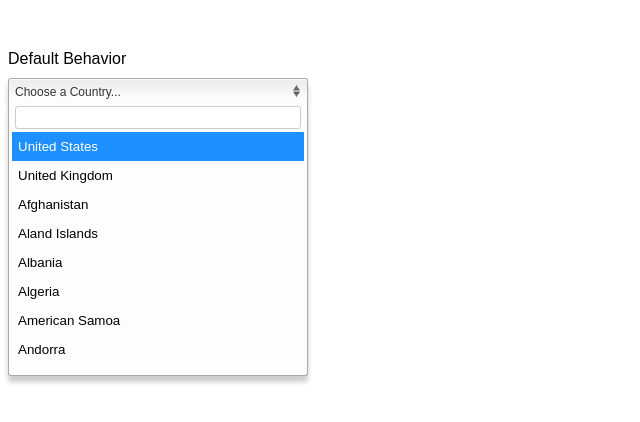
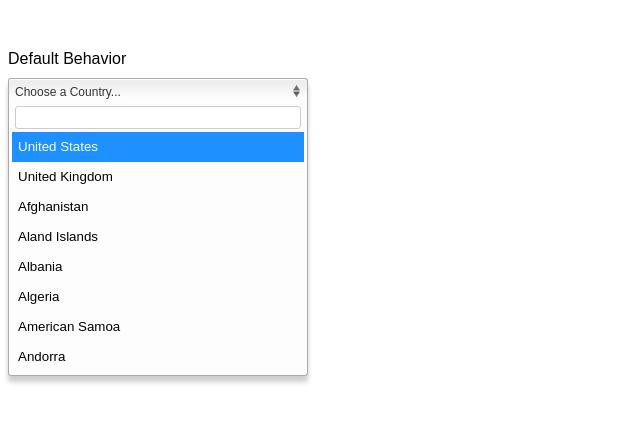
Before and after one commit to jchild3rs/selectr, a website: page demo/index.html in a window 1280 px wide. Both pictures are taken after a click on the link "Choose a Country...". Shown: the whole page, without its empty margins (0-640 px from the left). Drawn offline with Linux system fonts and the light colour scheme.

Commit message:
few IE specific tweaks

```diff
--- a/src/Selectr.js
+++ b/src/Selectr.js
@@ -271,8 +271,8 @@
       gutter = this.settings.multiple ? 1 : 0;
       next = this.wrap.find(".selectr-active");
       resultList = this.wrap.find(".selectr-results");
-      currentScrollTop = resultList.scrollTop() + resultList.height();
-      selectedHeight = (next.index() + gutter) * next.height();
+      currentScrollTop = resultList.scrollTop() + resultList.outerHeight();
+      selectedHeight = (next.index() + gutter) * next.outerHeight();
       offset = selectedHeight - currentScrollTop;
       if (selectedHeight > currentScrollTop) {
         return resultList.scrollTop(resultList.scrollTop() + offset);
@@ -386,7 +386,7 @@
     Selectr.prototype.addSelection = function() {
       var pill, search, selectedItem, val;
       selectedItem = this.wrap.find(".selectr-item.selectr-active");
-      if (selectedItem.hasClass("selectr-selected")) {
+      if (selectedItem.hasClass("selectr-selected") || selectedItem.hasClass("selectr-disabled")) {
         return;
       }
       val = selectedItem.data("value");
@@ -469,7 +469,7 @@
       } else {
         button = $("<button />", {
           type: "button"
-        }).html(row.text);
+        }).html("<span>" + row.text + "</span>");
         li = $("<li />").append(button).data({
           value: row.value,
           selected: row.selected,
--- a/src/Selectr.scss
+++ b/src/Selectr.scss
@@ -82,6 +82,7 @@ $text-color: #333;
   .selectr-item {
     position: relative;
     width: 100%;
+    height: 30px;
     font-size: 12px;
     @include box-sizing(border-box);
     &:hover, &.selectr-active {
@@ -111,6 +112,9 @@ $text-color: #333;
       display: block;
       text-align: left;
       cursor: pointer;
+      span {
+        position: relative;
+      }
       &:focus {
         outline: none;
       }
```
Also changed, not shown: src/Selectr.coffee (+5 -11 lines), src/Selectr.css, 2 other files.
